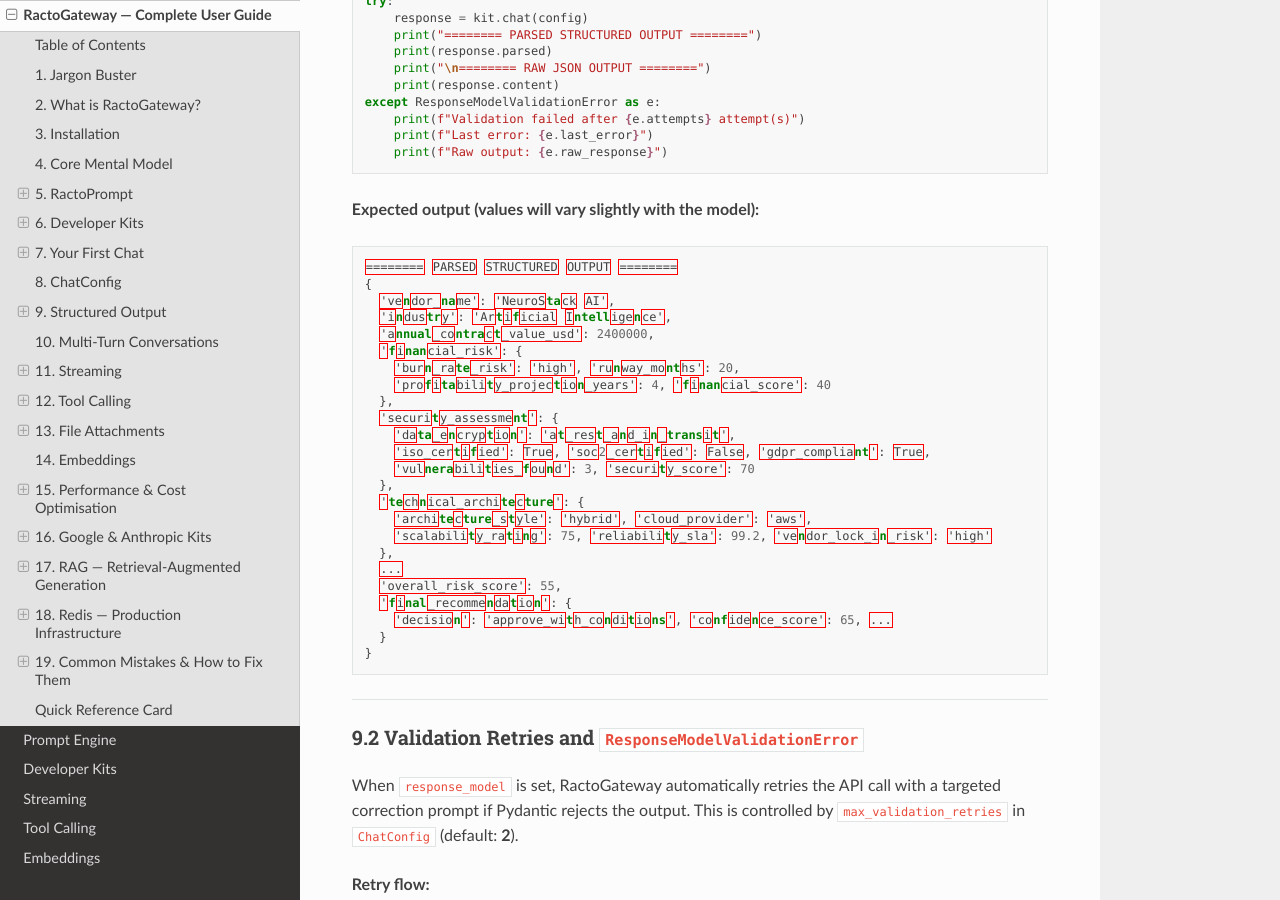
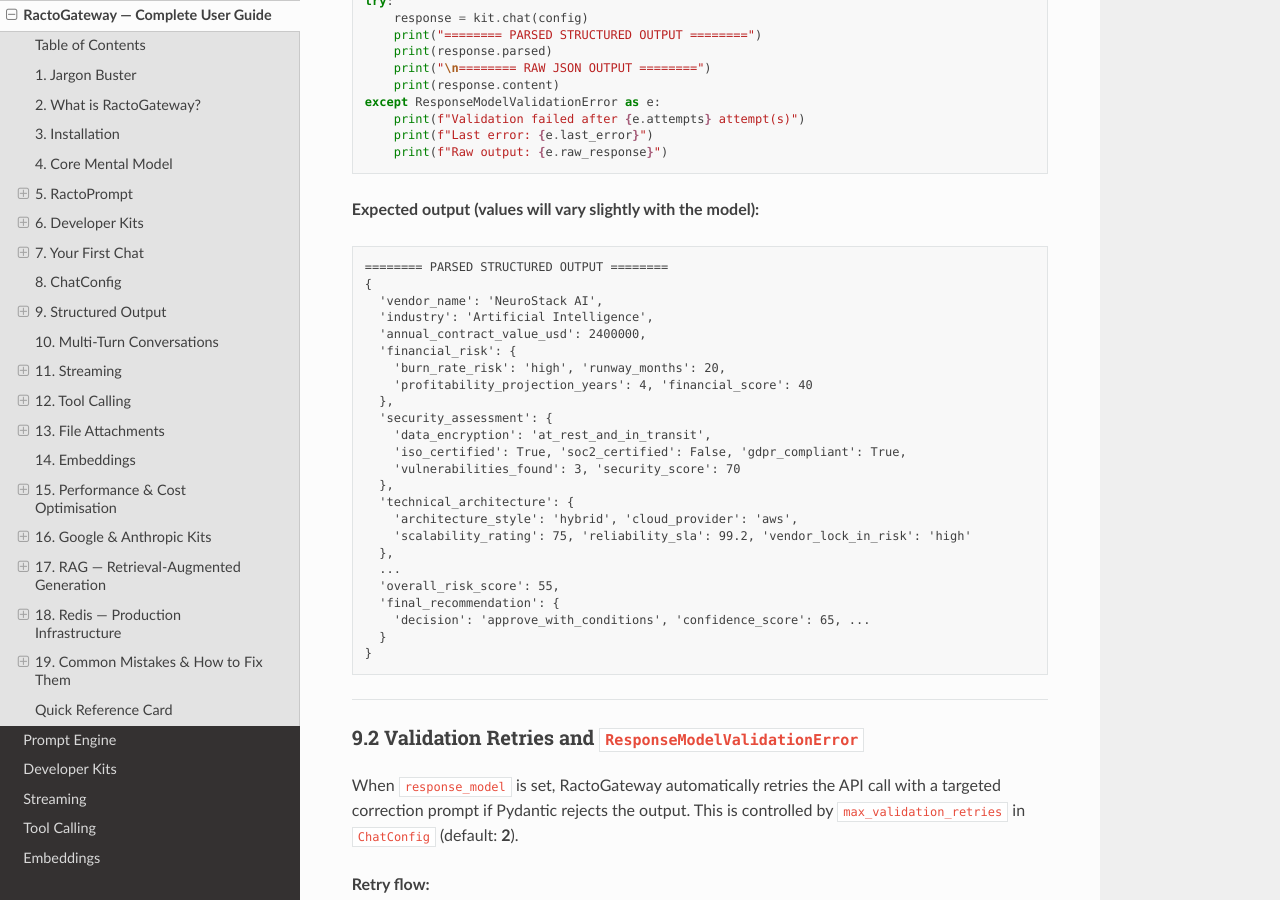
Before and after one commit to IAMPathak2702/ractogateway, a Sphinx documentation site: the page built from docs/guide/userguide.md, in a window 1280 px wide and 900 px high, scrolled down 12972 px. Built offline with Sphinx 7.4.7 and the Read the Docs theme 3.1.0, drawn with Linux system fonts in a browser that asks for light colours; pages that are not in the unit, such as notebooks, are missing from menus; some of the changed text lies outside the part shown.

````diff
--- a/docs/conf.py
+++ b/docs/conf.py
@@ -23,8 +23,8 @@ sys.path.insert(0, str(SRC_DIR))
 project = "RactoGateway"
 author = "Ved Prakash Pathak"
 copyright = "2026, Ved Prakash Pathak"
-version = "0.1.3"
-release = "0.1.3"
+version = "0.1.4"
+release = "0.1.4"
 
 # -- General configuration -----------------------------------------------------
 extensions = [
--- a/docs/guide/userguide.md
+++ b/docs/guide/userguide.md
@@ -675,7 +675,7 @@ except ResponseModelValidationError as e:
 
 **Expected output (values will vary slightly with the model):**
 
-```json
+```text
 ======== PARSED STRUCTURED OUTPUT ========
 {
   'vendor_name': 'NeuroStack AI',
@@ -900,7 +900,7 @@ asyncio.run(main())
 Tool calling lets the LLM trigger your Python functions. Useful for live data,
 calculators, search, and business actions.
 
-### Step 1 ? Define tools and register them
+### Step 1 — Define tools and register them
 
 ```python
 from ractogateway.tools.registry import tool, ToolRegistry
@@ -910,7 +910,7 @@ registry = ToolRegistry()
 @tool(registry)
 def get_weather(city: str, unit: str = "celsius") -> str:
     """Get the current weather for a city."""
-    return f"The weather in {city} is 22?{'C' if unit == 'celsius' else 'F'} and sunny."
+    return f"The weather in {city} is 22°{'C' if unit == 'celsius' else 'F'} and sunny."
 
 @tool(registry)
 def get_time(timezone: str) -> str:
@@ -934,7 +934,7 @@ def calculate(expression: str) -> float:
 registry.register(calculate)
 ```
 
-### Step 2 ? One-call final answer (recommended)
+### Step 2 — One-call final answer (recommended)
 
 Set `auto_execute_tools=True` to keep `response.content` behavior consistent with
 non-tool requests.
@@ -965,7 +965,7 @@ response = kit.chat(config)
 print(response.content)  # Final integrated answer
 ```
 
-### Step 3 ? Manual tool loop (advanced)
+### Step 3 — Manual tool loop (advanced)
 
 If you prefer full control, keep `auto_execute_tools=False` (default) and execute
 `response.tool_calls` yourself.
@@ -1615,16 +1615,16 @@ response = kit.chat(gpt.ChatConfig(user_message="Hello", prompt=my_prompt))
 ### Mistake 5: Expecting typed validation but not setting it explicitly
 
 ```python
-# BEST PRACTICE ? set response_model explicitly
+# BEST PRACTICE — set response_model explicitly
 prompt = RactoPrompt(..., output_format=WeatherReport)
 config = gpt.ChatConfig(
     user_message="...",
-    response_model=WeatherReport,   # ? explicit validation contract
-)
-
-# ALSO SUPPORTED ? inferred automatically from output_format model
+    response_model=WeatherReport,   # ✅ explicit validation contract
+)
+
+# ALSO SUPPORTED — inferred automatically from output_format model
 prompt = RactoPrompt(..., output_format=WeatherReport)
-config = gpt.ChatConfig(user_message="...")  # ? inferred from prompt.output_format
+config = gpt.ChatConfig(user_message="...")  # ✅ inferred from prompt.output_format
 ```
 
 ### Mistake 6: Missing `await` on async methods
--- a/pyproject.toml
+++ b/pyproject.toml
@@ -4,7 +4,7 @@ build-backend = "hatchling.build"
 
 [project]
 name = "ractogateway"
-version = "0.1.3"
+version = "0.1.4"
 description = "A unified, production-ready AI SDK that enforces structured outputs and anti-hallucination prompting via the RACTO principle. One package for OpenAI, Gemini, and Anthropic — with streaming, tool calling, embeddings, and strict Pydantic validation."
 readme = "README.md"
 license = "Apache-2.0"
--- a/src/ractogateway/__init__.py
+++ b/src/ractogateway/__init__.py
@@ -326,7 +326,7 @@ __all__ = [
     "truncation",
 ]
 
-__version__ = "0.1.3"
+__version__ = "0.1.4"
 
 
 def __getattr__(name: str) -> Any:
````
Also changed, not shown: CHANGELOG.md (+27 -0 lines), README.md (+1 -1 lines), 5 other files.
